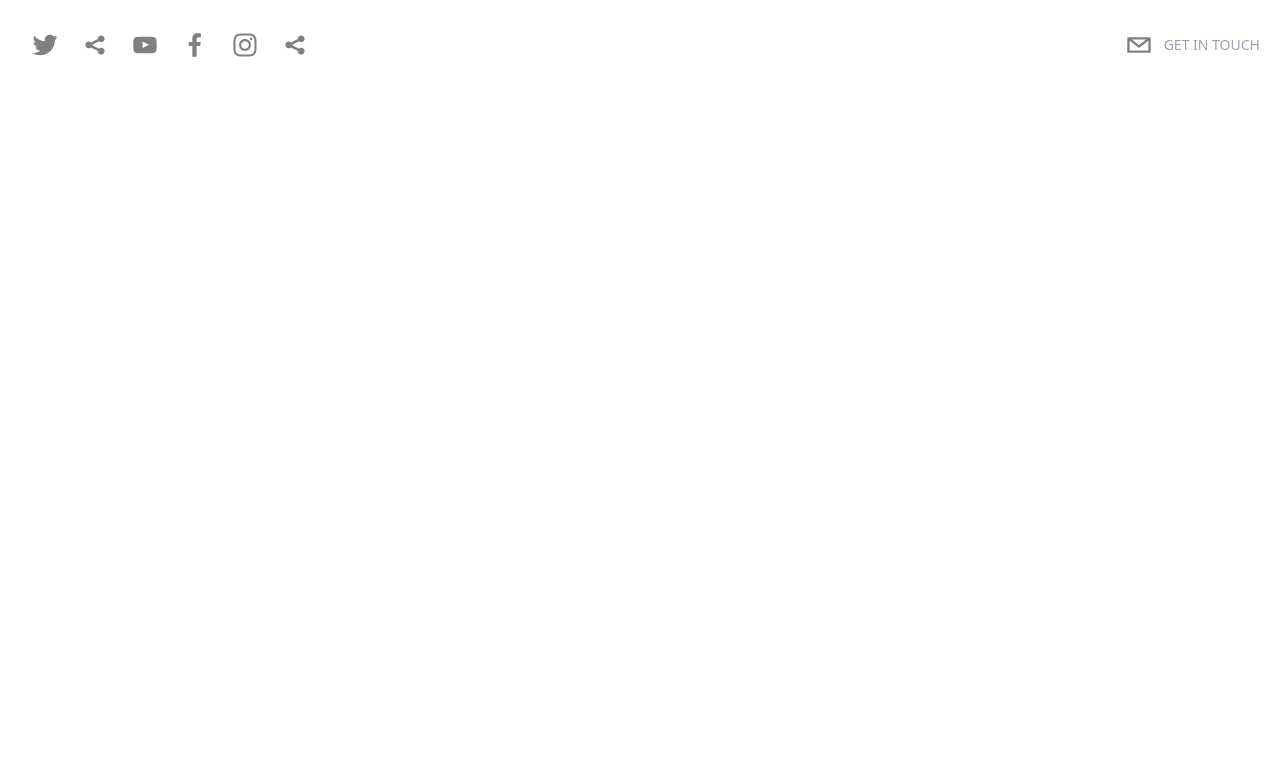
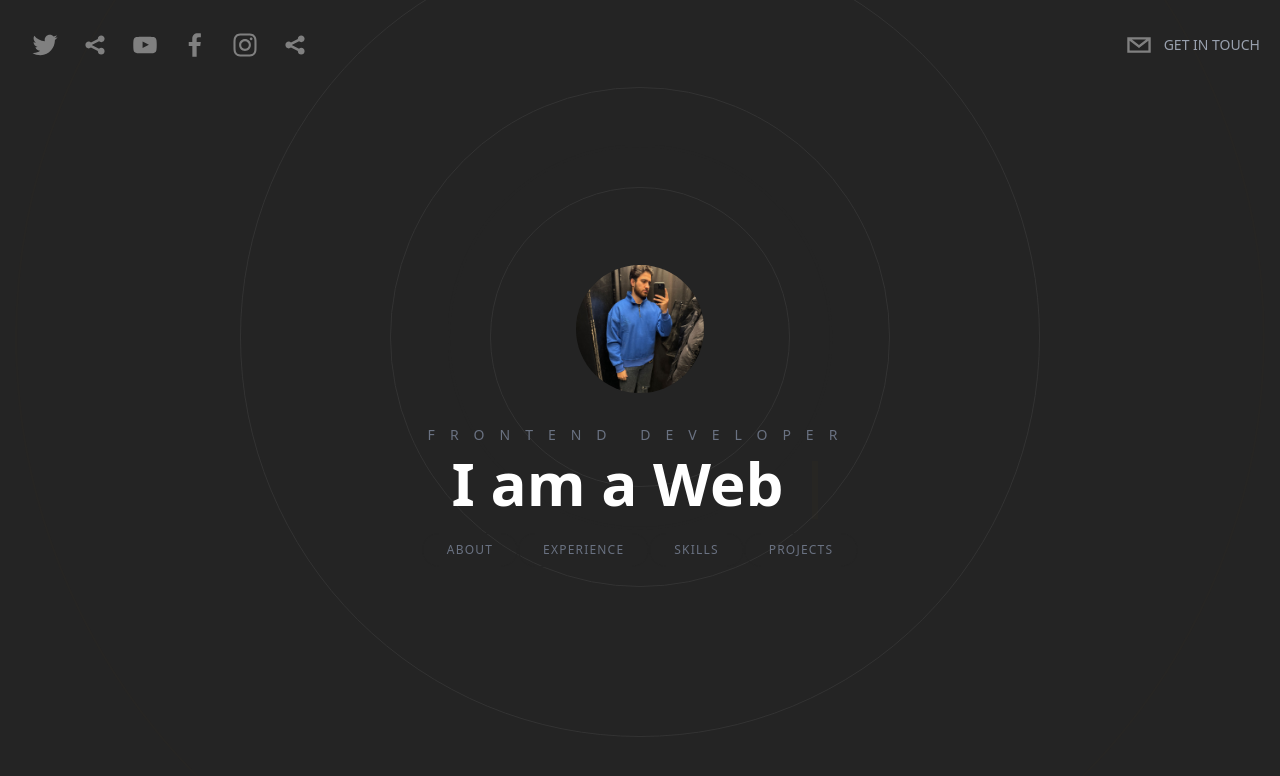
Before and after one commit to megzzawy/ModernPortofolio, a Next.js app: page / in a window 1280 px wide. Shown: the top 776 px of the page. Built offline with nearby package versions, Linux system fonts and the light colour scheme.

Commit message:
adding the hero section

```diff
--- a/package.json
+++ b/package.json
@@ -14,6 +14,7 @@
     "next": "15.2.4",
     "react": "^19.0.0",
     "react-dom": "^19.0.0",
+    "react-simple-typewriter": "^5.0.1",
     "react-social-icons": "^6.22.0"
   },
   "devDependencies": {
--- a/src/app/page.tsx
+++ b/src/app/page.tsx
@@ -1,14 +1,20 @@
 import Header from "@/components/Header";
+import Hero from "@/components/Hero";
 
 export default function Home() {
   return (
-    <div>
+    <div className="bg-[rgb(36,36,36)] text-white h-screen snap-y snap-mandatory overflow-scroll z-0">
       {/* Header */}
       <Header />
 
       {/* Hero */}
 
+      <section id="hero" className="snap-center">
+        <Hero />
+      </section>
+
       {/* About */}
+
 
       {/* Experience */}
 
--- /dev/null
+++ b/src/components/BackgroundCircle.tsx
@@ -0,0 +1,31 @@
+'use client'
+
+import React from 'react'
+import { motion } from 'framer-motion'
+
+type Props = {}
+
+export default function BackgroundCircle({}: Props) {
+  return (
+    <motion.div
+    initial={{
+      opacity: 0
+    }}
+    animate={{
+      scale: [1, 2, 2, 3, 1],
+      opacity: [0.1, 0.2, 0.4, 0.8,0.1, 1],
+      borderRadius: ["20%", "20%", "50%", "80%", "20%"],
+    }}
+    transition={{
+        duration: 2.5,
+    }}
+    className='relative flex justify-center items-center'>
+      <div className='border border-[#333333] rounded-full h-[200px] w-[200px] mt-52 animate-ping absolute'/>
+      <div className='border border-[#333333] rounded-full h-[300px] w-[300px] mt-52  absolute'/>
+      <div className='border border-[#333333] rounded-full h-[500px] w-[500px] mt-52  absolute'/>
+      <div className='border border-[#F7AB0A] opacity-20 rounded-full h-[650px] w-[650px] mt-52 animate-ping absolute'/>
+      <div className='border border-[#333333] rounded-full h-[800px] w-[800px] mt-52  absolute'/>
+
+    </motion.div>
+  )
+}
--- a/src/components/Header.tsx
+++ b/src/components/Header.tsx
@@ -1,15 +1,13 @@
 'use client'
-
 import React from 'react'
 import { SocialIcon } from 'react-social-icons';
 import { motion } from "framer-motion";
-
 
 type Props = {}
 
 export default function Header({}: Props) {
   return (
-    <header className='sticky top-0 p-5 flex justify-between p-3 max-w-7xl mx-auto z-20 xl:items-center'>
+    <header className='sticky top-0 p-5 flex justify-between  max-w-7xl mx-auto z-20 xl:items-center'>
         <motion.div initial={{
             x: -500,
             opacity: 0,
--- /dev/null
+++ b/src/components/Hero.tsx
@@ -0,0 +1,45 @@
+'use client'
+
+import React from 'react'
+import { Cursor ,useTypewriter } from 'react-simple-typewriter'
+import BackgroundCircle from './BackgroundCircle'
+import Link from 'next/link'
+
+
+type Props = {}
+
+export default function Hero({}: Props) {
+    const [text, count] = useTypewriter({
+        words: ['Hi, I am Amgad Sameh', 'I am a Web Developer', 'I am a Software Engineer'],
+        loop: true,
+        delaySpeed: 2000,
+    })
+
+  return (
+    <div className='h-screen flex flex-col space-y-8 items-center justify-center text-center overflow-hidden'>
+        <BackgroundCircle />
+        <img src="amgad.jpg" alt="" className='relative rounded-full h-32 w-32 mx-auto object-cover'/>
+        <div className='z-20'>
+            <h2 className='text-sm uppercase text-gray-500 pb-2 tracking-[15px]'>frontend Developer</h2>
+            <h1 className='text-5xl lg:text-6xl font-semibold px-10'>
+                <span className='mr-3'>{text}</span>
+                <Cursor cursorColor='#F7AB0A'/>
+            </h1>
+            <div className='pt-5'>
+                <Link href="#about">
+                <button className='px-6 py-2 border border-[#242424] rounded-full uppercase text-xs tracking-widest text-gray-500 transition-all hover:border-[#F7AB0A]/40 hover:text-[#f7AB0A]/40'>About</button>
+                </Link>
+                <Link href="#experience">
+                <button className='px-6 py-2 border border-[#242424] rounded-full uppercase text-xs tracking-widest text-gray-500 transition-all hover:border-[#F7AB0A]/40 hover:text-[#f7AB0A]/40'>Experience</button>
+                </Link>
+                <Link href="#skills">
+                <button className='px-6 py-2 border border-[#242424] rounded-full uppercase text-xs tracking-widest text-gray-500 transition-all hover:border-[#F7AB0A]/40 hover:text-[#f7AB0A]/40'>Skills</button>
+                </Link>
+                <Link href="#projects">
+                <button className='px-6 py-2 border border-[#242424] rounded-full uppercase text-xs tracking-widest text-gray-500 transition-all hover:border-[#F7AB0A]/40 hover:text-[#f7AB0A]/40'>Projects</button>
+                </Link>
+            </div>
+        </div>
+    </div>
+  )
+}
```
Also changed, not shown: public/amgad.jpg (added), 1 other file (tests, documents, lock files or other folders).
